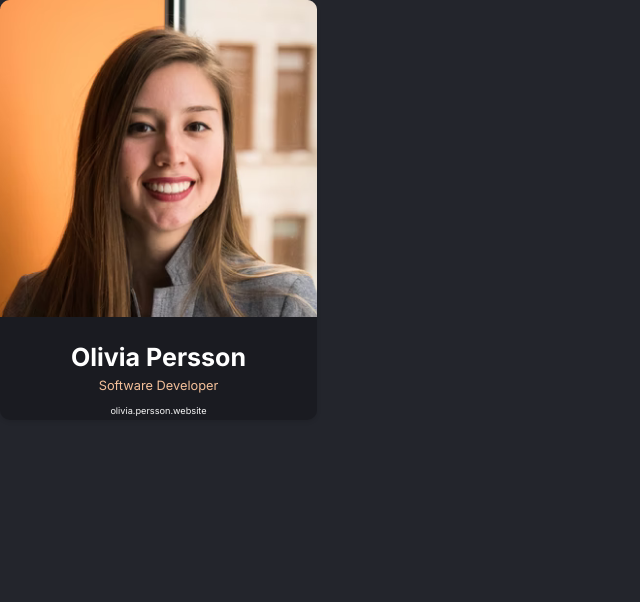
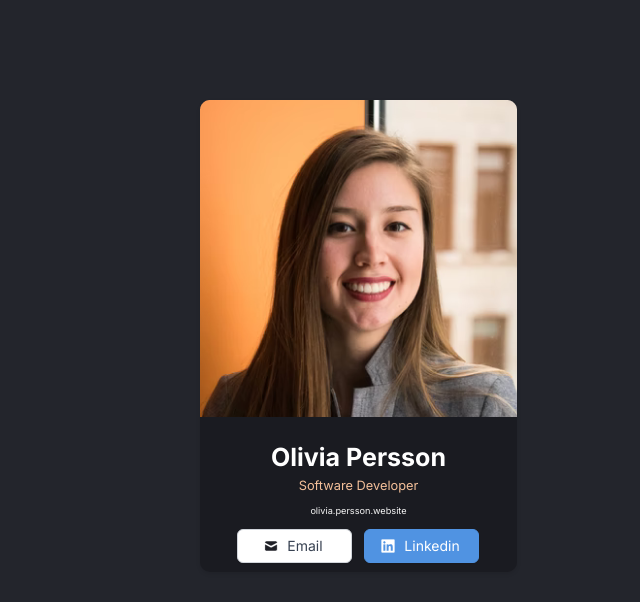
Before and after one commit to OliviaPersson/buisness-card, a React (Create React App) app: page / in a window 1280 px wide. Shown: the top 602 px of the page, without its empty margins (0-640 px from the left). Built offline with nearby package versions, Linux system fonts and the light colour scheme.

Commit message:
Add buttons

```diff
--- a/src/components/BuisnessCard.css
+++ b/src/components/BuisnessCard.css
@@ -3,6 +3,7 @@
     background-color: #1A1B21;
     border-radius: 10px 10px 10px 10px;
     box-shadow: 0 2px 4px 0 rgba(0,0,0,.1);
+    margin: 100px 200px;
 }
 
 .buisness-card-image {
--- a/src/components/BusnessCard.jsx
+++ b/src/components/BusnessCard.jsx
@@ -1,5 +1,7 @@
 import profileImage from "../images/temporary-profile-image.png";
 import "./BuisnessCard.css";
+import EmailButton from "./EmailButton";
+import LinkedInButton from "./LinkedInButton";
 
 function BuisnessCard() {
   return (
@@ -16,6 +18,8 @@ function BuisnessCard() {
           <small>olivia.persson.website</small>
         </p>
       </div>
+      <EmailButton />
+      {/* <LinkedInButton /> */}
     </div>
   );
 }
--- /dev/null
+++ b/src/components/EmailButton.css
@@ -0,0 +1,55 @@
+.buttons-container {
+    display: flex;
+    flex-direction: row;
+    justify-content: center;
+    align-items: center;
+    padding: 9px 13px 9px 11px;
+    gap: 12px;
+}
+
+.email-button {
+    box-sizing: border-box;
+    display: flex;
+    flex-direction: row;
+    justify-content: center;
+    align-items: center;
+    padding: 9px 13px 9px 11px;
+    gap: 8px;
+    width: 115px;
+    height: 34px;
+    background-color: #FFFFFF;
+    border: 1px solid #D1D5DB;
+    box-shadow: 0px 1px 2px rgba(0, 0, 0, 0.05);
+    border-radius: 6px;
+    cursor: pointer;
+    font-family: 'Inter';
+    font-size: 14px;
+    line-height: 16px;
+    color: #374151;
+}
+
+.email-symbol {
+    width: 16px;
+    height: 16px;
+}
+
+.linkedin-button {
+    display: flex;
+    flex-direction: row;
+    justify-content: center;
+    align-items: center;
+    padding: 9px 13px 9px 11px;
+    gap: 8px;
+    width: 115px;
+    height: 34px;
+    background: #5093E2;
+    border: 1px solid #5093E2;
+    box-shadow: 0px 1px 2px rgba(0, 0, 0, 0.05);
+    border-radius: 6px;
+    color: #FFFFFF;
+    font-family: 'Inter';
+    font-weight: 500;
+    font-size: 14px;
+    line-height: 16px;
+    cursor: pointer;
+}
--- /dev/null
+++ b/src/components/EmailButton.jsx
@@ -0,0 +1,24 @@
+import emailSymbol from "../images/email-logo.png";
+import linkedinSymbol from "../images/linkedin-logo.png";
+import "./EmailButton.css";
+
+function EmailButton() {
+  return (
+    <div className="buttons-container">
+      <button className="email-button">
+        <img className="email-symbol" src={emailSymbol} alt="Email symbol" />
+        Email
+      </button>
+      <button className="linkedin-button">
+        <img
+          className="linkedin-symbol"
+          src={linkedinSymbol}
+          alt="Linkedin symbol"
+        />
+        Linkedin
+      </button>
+    </div>
+  );
+}
+
+export default EmailButton;
--- /dev/null
+++ b/src/components/LinkedInButton.jsx
@@ -0,0 +1,7 @@
+import "./LinkedInButton.css";
+
+function LinkedInButton() {
+  return <button className="linkedIn-button">LinkedIn</button>;
+}
+
+export default LinkedInButton;
```
Also changed, not shown: src/components/LinkedInButton.css (added), src/images/email-logo.png (added), src/images/linkedin-logo.png (added).
